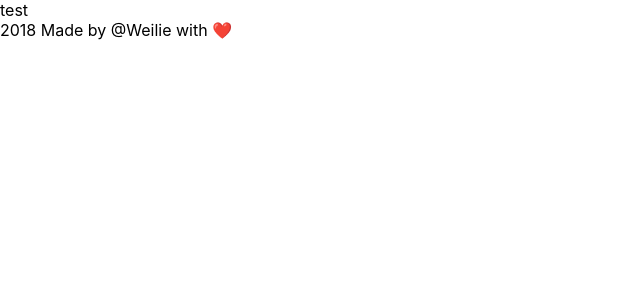
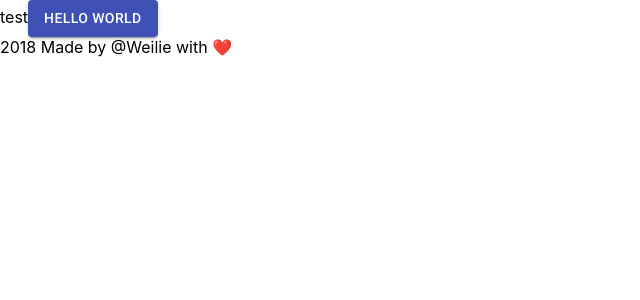
Before and after one commit to charlieworld/classIn, a Next.js app: page / in a window 1280 px wide. Shown: the top 300 px of the page, without its empty margins (0-640 px from the left). Built offline with nearby package versions, Linux system fonts and the light colour scheme.

Commit message:
[Refactor] import material-ui

```diff
--- a/components/MainLayout.tsx
+++ b/components/MainLayout.tsx
@@ -20,6 +20,8 @@ export default function MainLayout(props: { children: React.ReactNode; }) {
         <meta property="og:url" content="https://classin.info"/>
         <meta property="og:type" content="website"/>
         <meta property="og:site_name" content="ClassIn"/>
+        <link rel="stylesheet" href="https://fonts.googleapis.com/css?family=Roboto:300,400,500,700&display=swap" />
+        <link rel="stylesheet" href="https://fonts.googleapis.com/icon?family=Material+Icons" />
       </Head>
       {children}
       <Footer />
--- a/package.json
+++ b/package.json
@@ -11,6 +11,7 @@
   },
   "dependencies": {
     "@material-ui/core": "^4.11.4",
+    "@material-ui/icons": "^4.11.2",
     "next": "10.2.3",
     "react": "17.0.2",
     "react-dom": "17.0.2"
--- a/pages/index.tsx
+++ b/pages/index.tsx
@@ -1,9 +1,13 @@
+import Button from '@material-ui/core/Button';
 import MainLayout from '../components/MainLayout'
 
 export default function Index() {
   return (
     <MainLayout>
       test
+      <Button variant="contained" color="primary">
+        Hello World
+      </Button>
     </MainLayout>
   );
 }
```
Also changed, not shown: 1 other file (tests, documents, lock files or other folders).
